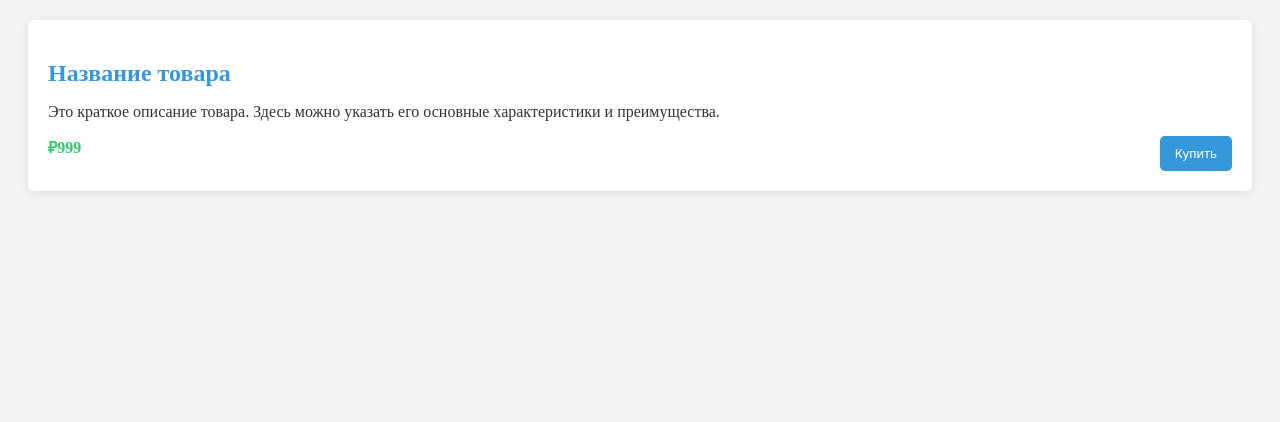
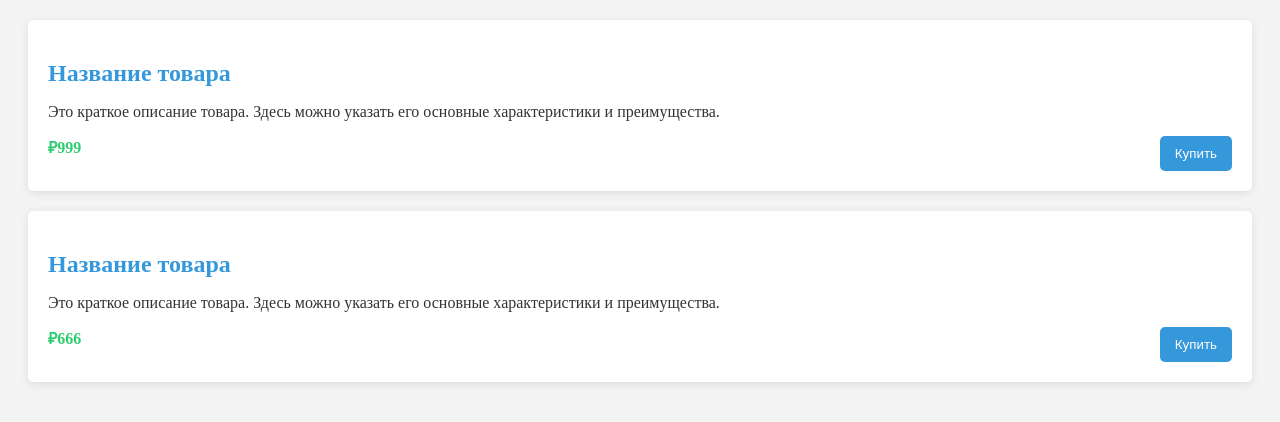
Before and after one commit to darklaitt/MIREA_FRONT2, a website: page index.html in a window 1280 px wide. Drawn offline with Linux system fonts and the light colour scheme.

Commit message:
Второе исправление

```diff
--- a/index.html
+++ b/index.html
@@ -19,5 +19,17 @@
             </div>
         </div>
     </div>
+    <div class="container">
+        <div class="card">
+            <h2 class="card-title">Название товара</h2>
+            <p class="card-description">
+                Это краткое описание товара. Здесь можно указать его основные характеристики и преимущества.
+            </p>
+            <div class="card-footer">
+                <span class="price">₽666</span>
+                <button class="buy-button">Купить</button>
+            </div>
+        </div>
+    </div>
 </body>
 </html>
```
